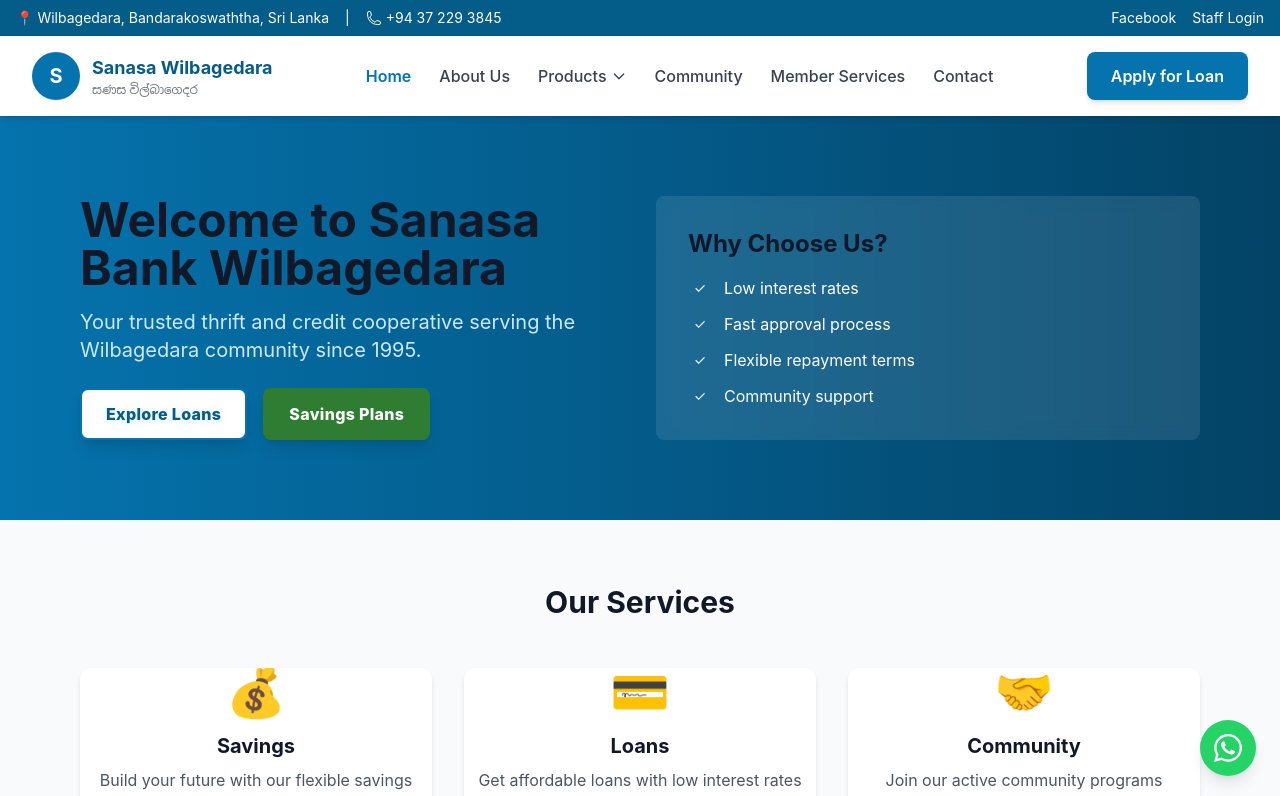
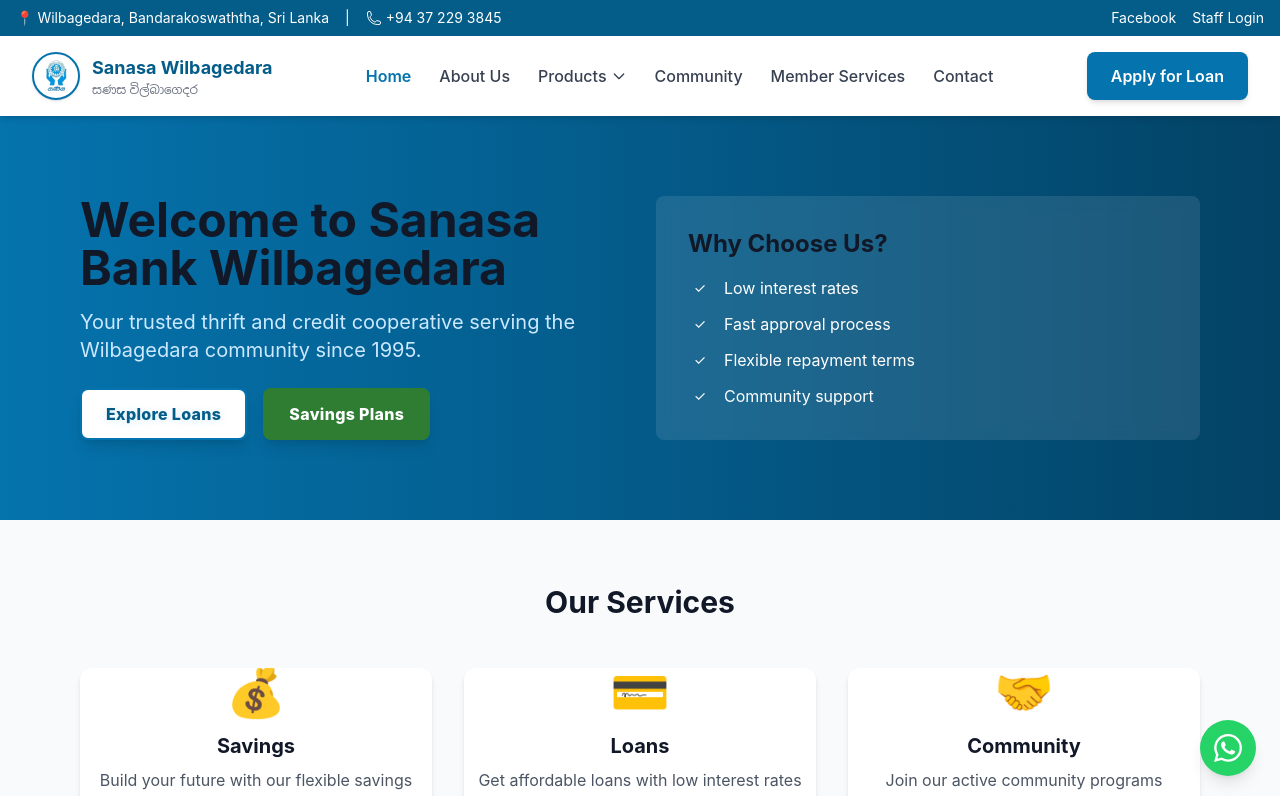
Before and after one commit to lakkaru/sanasa-wilbagedara, a React (Create React App) app in the folder client/: page / in a window 1280 px wide. Shown: the top 796 px of the page. Built offline with nearby package versions, Linux system fonts and the light colour scheme; a web font is replaced by a local one.

Commit message:
feat: add logo image to Navbar component and update logo display

```diff
--- a/client/src/components/common/Navbar.jsx
+++ b/client/src/components/common/Navbar.jsx
@@ -59,9 +59,12 @@ const Navbar = () => {
         <div className="flex justify-between items-center h-16 md:h-20">
           {/* Logo */}
           <Link to="/" className="flex items-center space-x-3">
-            <div className="w-12 h-12 bg-sanasa-blue-700 rounded-full flex items-center justify-center">
-              <span className="text-white font-bold text-xl">S</span>
-            </div>
+            <img
+              src={require('../../assets/logo.png')}
+              alt="Sanasa Wilbagedara Logo"
+              className="w-12 h-12 rounded-full object-cover border-2 border-sanasa-blue-700 shadow"
+              style={{ background: '#fff' }}
+            />
             <div className="hidden sm:block">
               <h1 className="text-lg font-bold text-sanasa-blue-800">Sanasa Wilbagedara</h1>
               <p className="text-xs text-gray-500">සණස විල්බාගෙදර</p>
```
Also changed, not shown: client/src/assets/logo.png (added).
